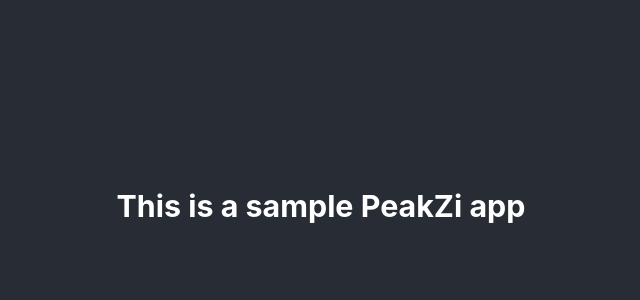
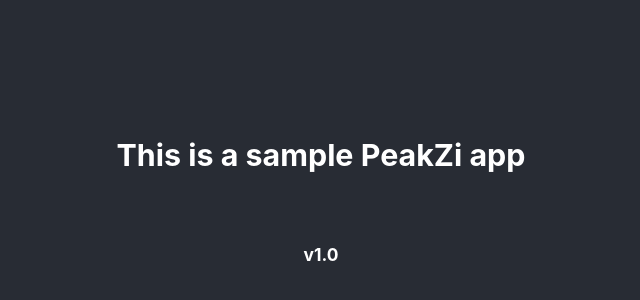
Before and after one commit to GokulManoharan/github-test, a React (Create React App) app: page / in a window 1280 px wide. Shown: the part 194-494 px from the top of the page, without its empty margins (319-959 px from the left). Built offline with nearby package versions, Linux system fonts and the light colour scheme.

Commit message:
First yaml commit

```diff
--- a/src/App.js
+++ b/src/App.js
@@ -5,6 +5,8 @@
     <div className="App">
       <header className="App-header">
         <h3>This is a sample PeakZi app</h3>
+
+        <h6>v1.0</h6>
       </header>
     </div>
   );
```
